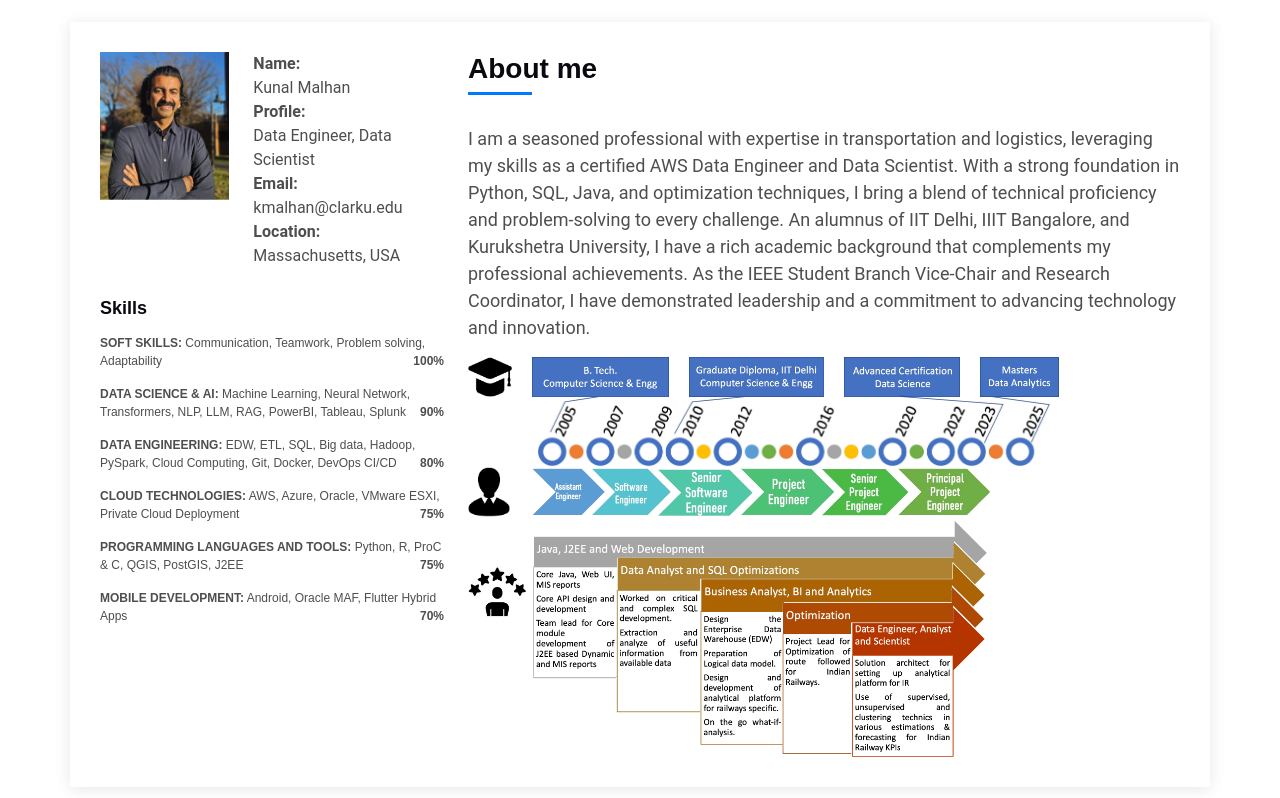
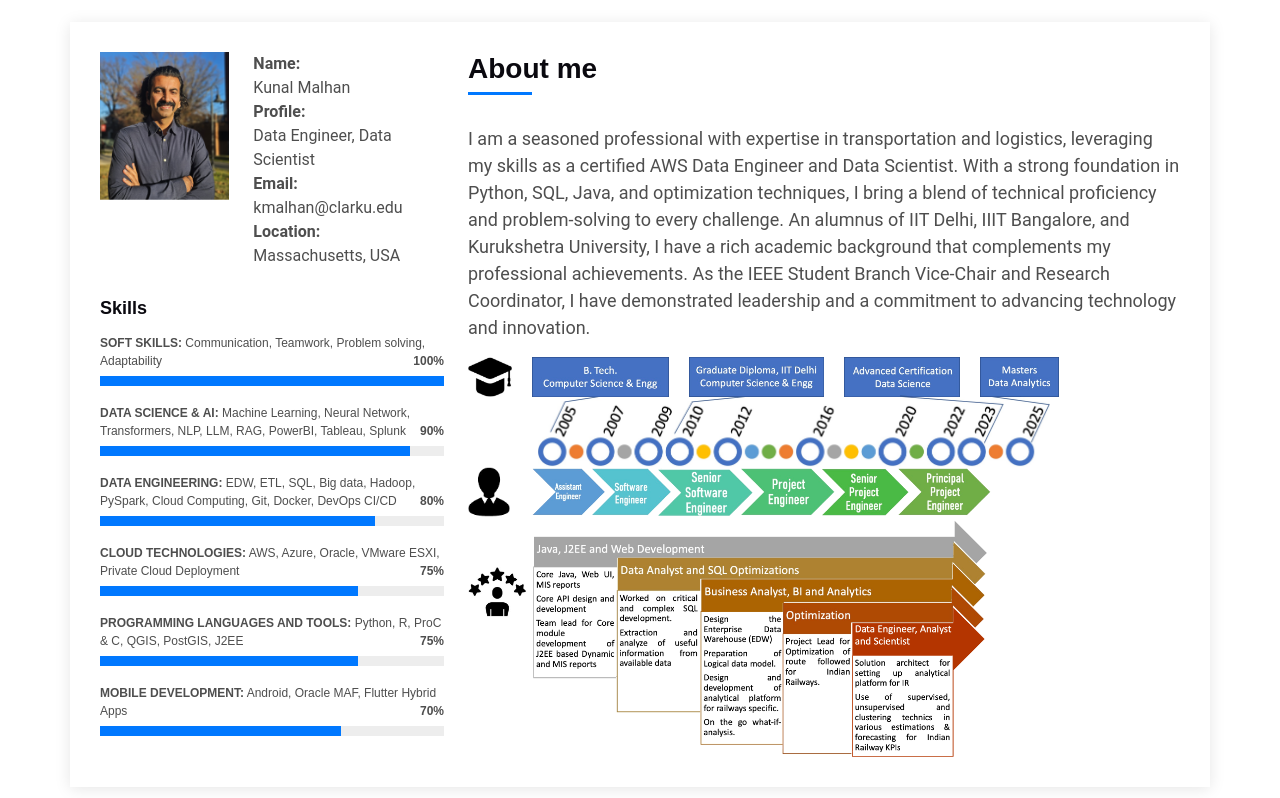
Before and after one commit to kpm150497/kpm150497.github.io, a plain HTML site: page index.html in a window 1280 px wide. Shown: the part 881-1679 px from the top of the page. Drawn offline with Linux system fonts and the light colour scheme.

Commit message:
Update main.css

```diff
--- a/assets/css/main.css
+++ b/assets/css/main.css
@@ -745,7 +745,7 @@ section,
 }
 
 .about .progress {
-  height: 36px;
+  height: 55px;
   display: block;
   background: none;
   border-radius: 0;
```
